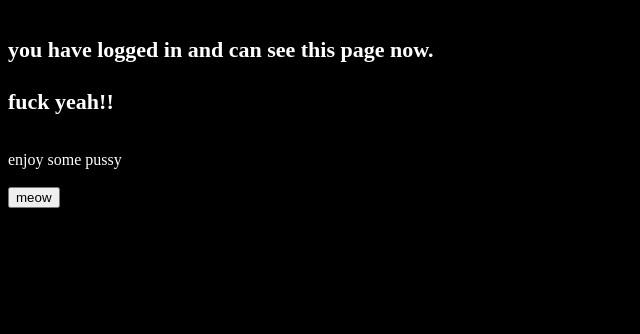
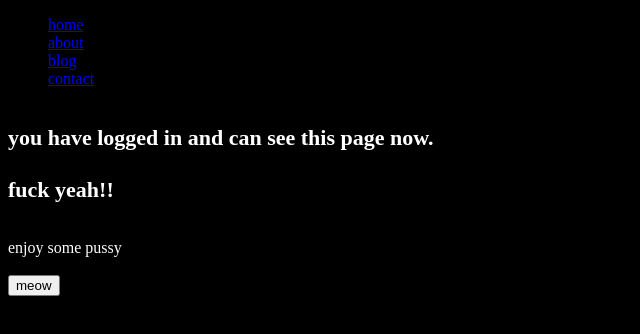
Before and after one commit to malleam/malleam.github.io, a plain HTML site: page success.html in a window 1280 px wide. Shown: the whole page, without its empty margins (0-640 px from the left). Drawn offline with Linux system fonts and the light colour scheme.

Commit message:
Add files via upload

```diff
--- a/success.html
+++ b/success.html
@@ -3,9 +3,9 @@
   <head>
     <meta charset="UTF-8" name="viewport" content="width=device-width, initial-scale=1.0" />
 
-    <title>0MG</title>
     <script type="text/javascript" src="yourein.js"></script>
     <link rel="icon" href="https://fav.farm/😽" />
+    <link rel="stylesheet" href="styles.css"/>
     <style>
      body {background-color: black; vertical-align: middle;}
      .hide {background-color: black;}
@@ -14,6 +14,14 @@
     </style>
   </head>
   <body>
+    <div id="menu">
+      <ul>
+          <li><a href="index.html">home</a></li>
+          <li><a href="#">about</a></li>
+          <li><a href="blog.html">blog</a></li>
+          <li><a href="mailto:michael.thee.michael@gmail.com">contact</a></li>
+      </ul>
+  </div>
     <h5>you have logged in and can see this page now.<br><br> fuck yeah!!<br></h5><div id="bodycontent" class="bodycontent">enjoy some pussy </div>
     <br>
 
```
